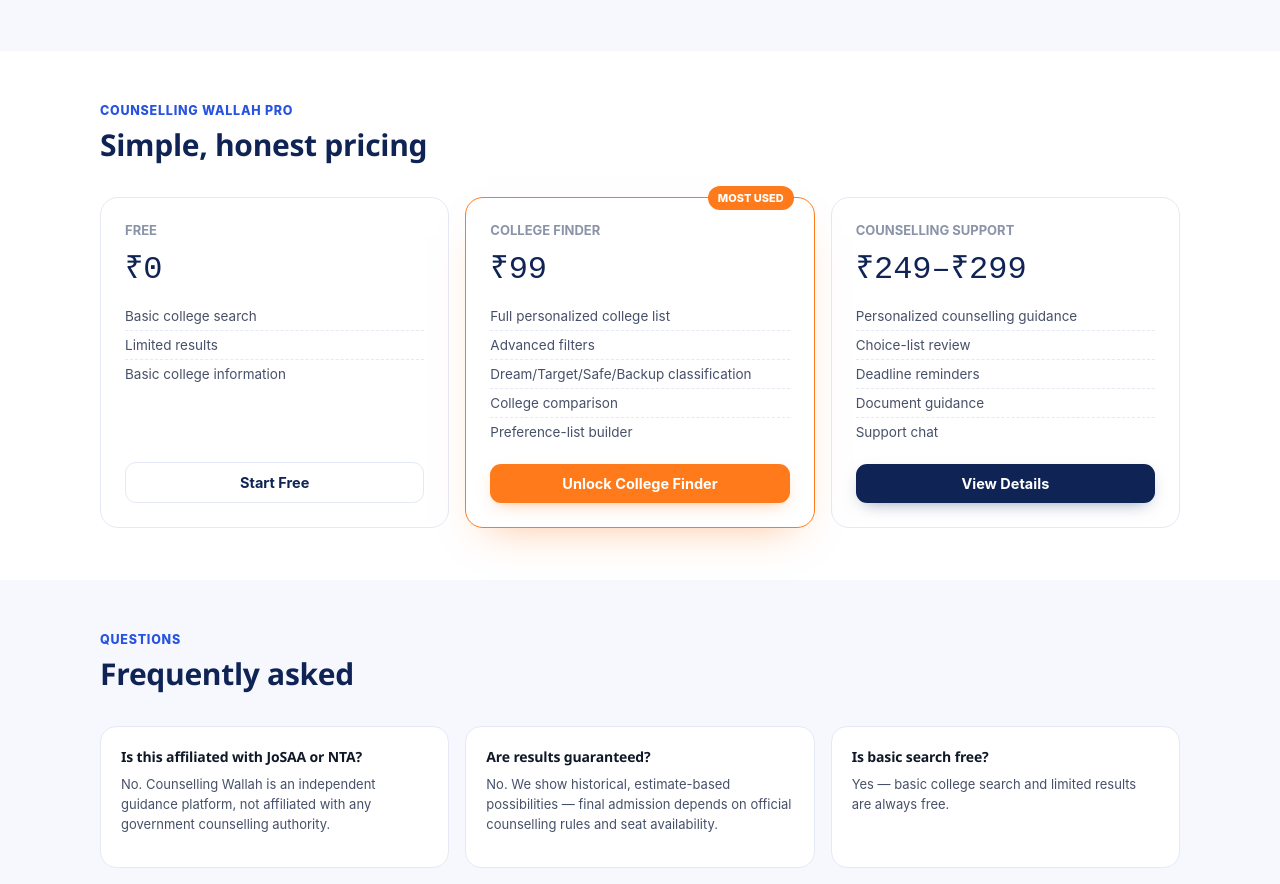
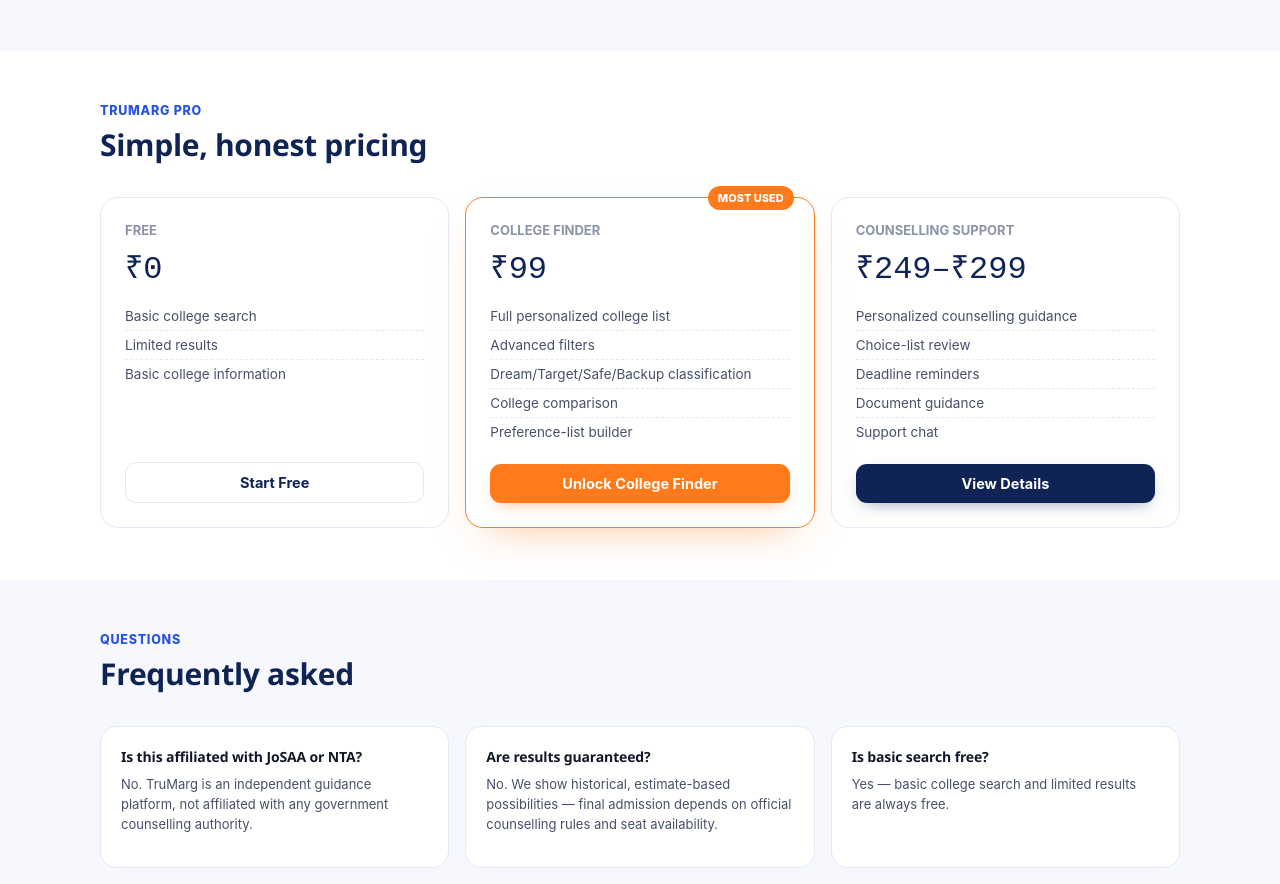
Before and after one commit to amarnath-labs/counselling-wallah, a React (Vite) app in the folder frontend/: page / in a window 1280 px wide. Shown: the part 1782-2666 px from the top of the page. Built offline with nearby package versions, Linux system fonts and the light colour scheme; no server answers.

Commit message:
Rename Counselling Wallah branding to TruMarg on home page

```diff
--- a/frontend/src/pages/Home.jsx
+++ b/frontend/src/pages/Home.jsx
@@ -716,7 +716,7 @@
           <div className="section-head">
 
             <div className="kicker">
-              Counselling Wallah Pro
+              TruMarg Pro
             </div>
 
             <h2>
@@ -796,7 +796,7 @@
             {[
               [
                 'Is this affiliated with JoSAA or NTA?',
-                'No. Counselling Wallah is an independent guidance platform, not affiliated with any government counselling authority.',
+                'No. TruMarg is an independent guidance platform, not affiliated with any government counselling authority.',
               ],
               [
                 'Are results guaranteed?',
```
